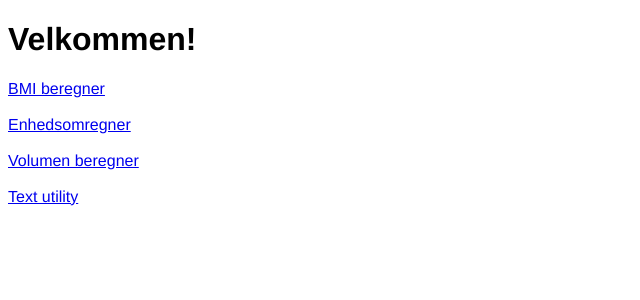
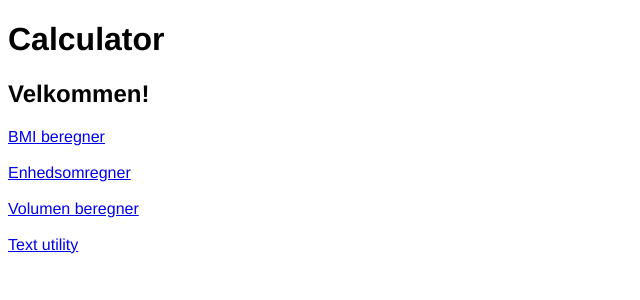
Before and after one commit to jasonj06/multi_siden, a Flask app: page / in a window 1280 px wide. Shown: the top 300 px of the page, without its empty margins (0-640 px from the left). Run offline with Flask 3, Linux system fonts and the light colour scheme.

Commit message:
Remove unnecessary code

```diff
--- a/templates/home.html
+++ b/templates/home.html
@@ -1,26 +1,10 @@
-<!doctype html>
-<html>
-<head>
-<style>
-/* Define the font-face */
-@font-face {
-  font-family: 'CustomFont';
-  src: url('\static\MadimiOne-Regular.ttf') format('truetype'); /* Replace 'path/to/font-file.ttf' with the actual path to your font file */
-}
+{% extends "base.html" %}
 
-/* Apply the custom font to specific elements */
-.custom-font-text {
-  font-family: 'CustomFont', sans-serif; /* Fallback to a generic sans-serif font if the custom font is not available */
-}
-</style>
-<title>Homescreen</title>
-<link rel="stylesheet" href="static/style.css">
-</head>
-<body>
-<h1>Velkommen!</h1>
+{% block content %}
+<h2>Velkommen!</h2>
 <a href="bmi_beregner">BMI beregner</a><br><br>
 <a href="enhedsomregner">Enhedsomregner</a><br><br>
 <a href="volumen beregner">Volumen beregner</a><br><br>
 <a href="text_utility">Text utility</a><br>
-</body>
-</html>
+
+{% endblock %}
```
